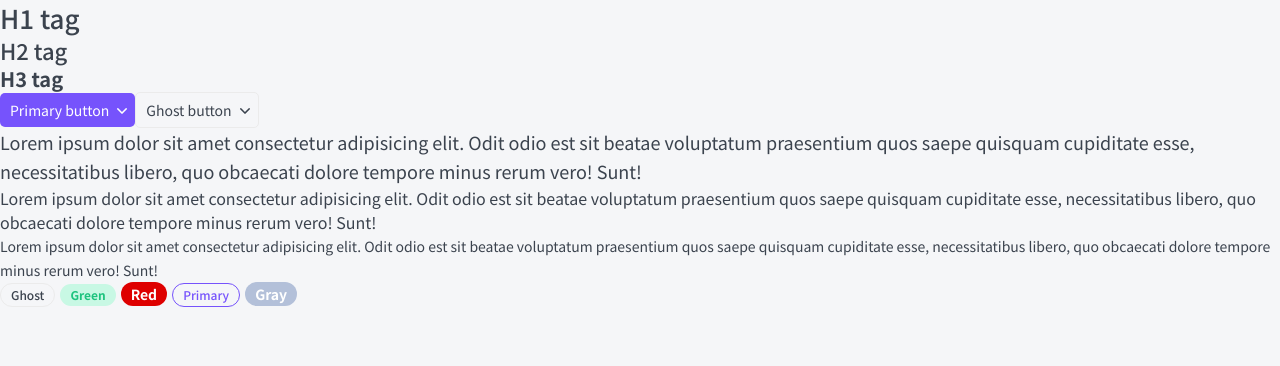
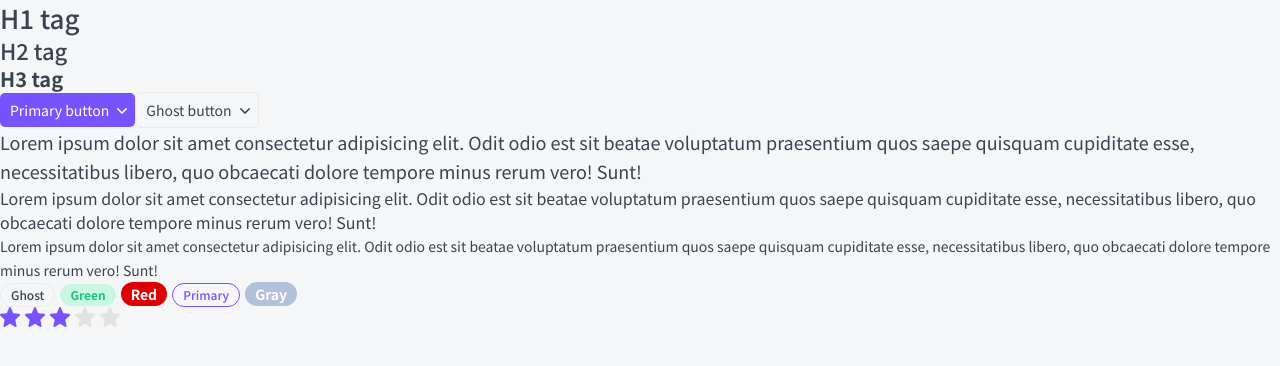
Before and after one commit to Alexey-Timakov/next-top-courses, a Next.js app: page / in a window 1280 px wide. Shown: the top 366 px of the page. Built offline with nearby package versions, Linux system fonts and the light colour scheme.

Commit message:
Add Rating component

```diff
--- /dev/null
+++ b/src/app/icons/Star.tsx
@@ -0,0 +1,14 @@
+import * as React from "react";
+import { SVGProps } from "react";
+
+export const Star = (props: SVGProps<SVGSVGElement>) => (
+  <svg
+    width="20"
+    height="20"
+    viewBox="0 0 20 20"
+    fill="#E2E2E2"
+    {...props}
+  >
+    <path d="M19.9477 7.55686C19.816 7.13427 19.4568 6.83508 19.0335 6.79511L13.2601 6.24816L10.9784 0.673859C10.81 0.264321 10.4267 0 10 0C9.57337 0 9.18991 0.264321 9.02252 0.673859L6.74084 6.24816L0.966519 6.79511C0.543233 6.83587 0.184799 7.13507 0.0523506 7.55686C-0.0793348 7.97946 0.0422796 8.44298 0.362414 8.73596L4.72665 12.7293L3.43985 18.6434C3.34571 19.0782 3.50745 19.5279 3.85322 19.7887C4.03908 19.9296 4.25743 20 4.47655 20C4.66485 20 4.8533 19.9478 5.0216 19.8427L10 16.7364L14.9775 19.8427C15.3427 20.0704 15.8018 20.0495 16.1468 19.7887C16.4926 19.5279 16.6543 19.0782 16.5602 18.6434L15.2734 12.7293L19.6376 8.73596C19.9576 8.44298 20.0794 7.98041 19.9477 7.55686Z" />
+  </svg>
+);
--- a/src/app/icons/index.ts
+++ b/src/app/icons/index.ts
@@ -1 +1,2 @@
 export { Arrow } from "./Arrow";
+export { Star } from "./Star";
--- a/src/app/page.tsx
+++ b/src/app/page.tsx
@@ -1,6 +1,12 @@
+"use client";
+
 import { Button, Htag, Paragraph, Tag } from "@/components";
+import { Rating, TRating } from "@/components";
+import { useState } from "react";
 
 export default function Home() {
+  const [rating, setRating] = useState<TRating>(3);
+
   return (
     <>
       <Htag tag="h1">H1 tag</Htag>
@@ -16,6 +22,7 @@ export default function Home() {
       <Tag color="red" size="med">Red</Tag>
       <Tag color="primary">Primary</Tag>
       <Tag color="grey" size="med">Gray</Tag>
+      <Rating className="flex flex-row" rating={rating} isEditable={true} setRating={setRating} />
     </>
   );
 }
--- /dev/null
+++ b/src/components/Rating/Rating.module.scss
@@ -0,0 +1,11 @@
+.star {
+  margin-right: 0.5rem;
+}
+
+.filled {
+  fill: var(--primary)
+}
+
+.editable {
+  cursor: pointer;
+}
--- /dev/null
+++ b/src/components/Rating/Rating.tsx
@@ -0,0 +1,82 @@
+"use client";
+
+import { Star } from "@/app/icons";
+import cn from "classnames";
+import { DetailedHTMLProps, HTMLAttributes, KeyboardEvent, useEffect, useState } from "react";
+import styles from "./Rating.module.scss";
+
+export type TRating = 0 | 1 | 2 | 3 | 4 | 5;
+
+interface IRating extends DetailedHTMLProps<HTMLAttributes<HTMLDivElement>, HTMLDivElement> {
+  rating: TRating;
+  isEditable?: boolean;
+  setRating?: (newRating: TRating) => void;
+};
+
+export const Rating = ({ rating, isEditable = false, setRating, ...props }: IRating) => {
+  const [ratingArray, setRatingArray] = useState<JSX.Element[]>(new Array(5).fill(<></>));
+
+  const onHoverStar = (hoverRating: TRating) => {
+    if (!isEditable) {
+      return;
+    }
+
+    constructRatingArray(hoverRating);
+  };
+
+  const onClickStar = (clickRating: TRating) => {
+    if (!isEditable || !setRating) {
+      return;
+    }
+
+    setRating(clickRating);
+  };
+
+  const onSpaceStar = (e: KeyboardEvent<SVGElement>, newRating: TRating) => {
+    if (!isEditable || !setRating || e.code !== "Space") {
+      return;
+    }
+
+    setRating(newRating);
+  };
+
+  const constructRatingArray = (currentRating: number) => {
+    const updatedRating = ratingArray.map((r, index) => {
+      return (
+        <span
+          key={index}
+          onMouseEnter={() => onHoverStar(index + 1 as TRating)}
+          onMouseLeave={() => onHoverStar(rating)}
+          onClick={() => onClickStar(index + 1 as TRating)}
+
+        >
+          <Star
+            className={cn(styles.star, {
+              [styles.filled]: index < currentRating,
+              [styles.editable]: isEditable
+            })}
+            tabIndex={isEditable ? 0 : -1}
+            onKeyDown={(e: KeyboardEvent<SVGElement>) => onSpaceStar(e, index + 1 as TRating)}
+          />
+        </span>
+      );
+    });
+
+    setRatingArray(updatedRating);
+  };
+
+  useEffect(() => {
+    constructRatingArray(rating);
+    // eslint-disable-next-line react-hooks/exhaustive-deps
+  }, [rating]);
+
+  return (
+    <div {...props}>
+      {ratingArray.map((r, index) => {
+        return (
+          <span key={index}>{r}</span>
+        );
+      })}
+    </div>
+  );
+};
--- a/src/components/Tag/Tag.module.scss
+++ b/src/components/Tag/Tag.module.scss
@@ -21,7 +21,7 @@
 
 .ghost {
   color: var(--black);
-  background-color: none;
+  background: none;
   border: 0.1rem solid var(--grey-light);
 }
 
@@ -48,6 +48,6 @@
 
 .primary {
   color: var(--primary);
-  background-color: none;
+  background: none;
   border: 0.1rem solid var(--primary);
 }
--- a/src/components/index.ts
+++ b/src/components/index.ts
@@ -2,3 +2,4 @@ export { Htag } from "./Htag/Htag";
 export { Button } from "./Button/Button";
 export { Paragraph } from "./Paragraph/Paragraph";
 export { Tag } from "./Tag/Tag";
+export * from "./Rating/Rating";
```
